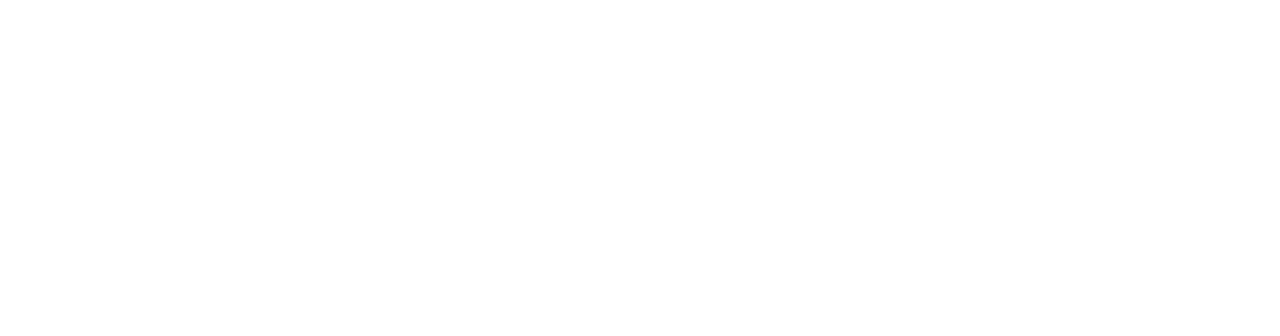
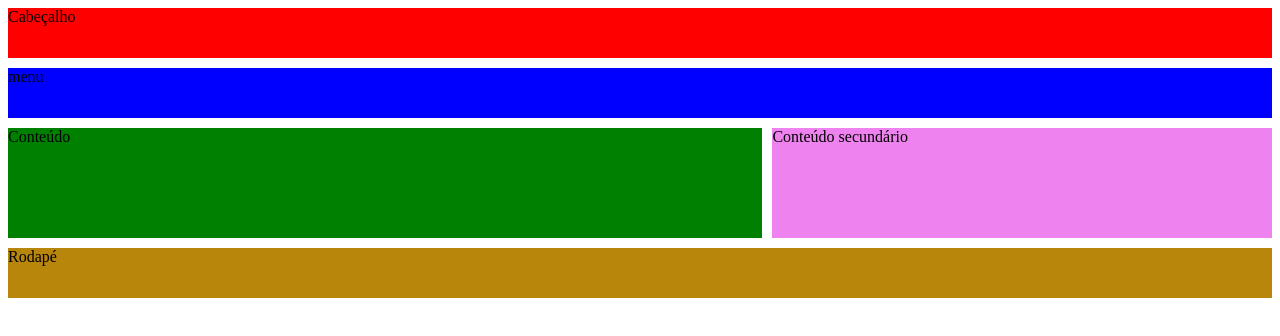
Before and after one commit to andradellos/frontAndradellos1, a plain HTML site: page gridLayout.html in a window 1280 px wide. Drawn offline with Linux system fonts and the light colour scheme.

Commit message:
GridLayout

```diff
--- /dev/null
+++ b/estilogrid.css
@@ -0,0 +1,59 @@
+#principal{
+display: grid;
+/*grid-template-areas: "cabecalho  cabecalho"
+                     "menu       menu"
+                     "conteudo   conteudo-secundario"
+                     "rodape     rodape";*/
+grid-template-rows: repeat(5, 50px) ;
+grid-template-columns:repeat(5, 1fr);
+grid-column-gap: 10px;
+grid-row-gap: 10px;
+
+}
+.cabecalho{
+background: red;
+/*grid-area: cabecalho;*/
+
+grid-row-start: 1;
+grid-row-end: 1;
+grid-column-start: 1;
+grid-column-end: 6;
+
+/*align-self: baseline;
+justify-self: baseline;*/
+
+}
+.menu{
+background-color: blue;
+/*grid-area: menu;*/
+grid-row-start: 2;
+grid-row-end: 2;
+grid-column-start: 1;
+grid-column-end: 6;
+
+}
+.conteudo{
+background-color: green;
+/*grid-area: conteudo;*/
+grid-row-start: 3;
+grid-row-end: 5;
+grid-column-start: 1;
+grid-column-end: 4;
+
+}
+.conteudo-secundario{
+background-color: violet;
+/*grid-area: conteudo-secundario;*/
+grid-row-start: 3;
+grid-row-end: 5;
+grid-column-start:4;
+grid-column-end: 6;
+}
+.rodape{
+background-color: darkgoldenrod;
+/*grid-area: rodape;*/
+grid-row-start: 5;
+grid-row-end: 5;
+grid-column-start:1;
+grid-column-end: 6;
+}
--- a/gridLayout.html
+++ b/gridLayout.html
@@ -4,16 +4,16 @@
     <meta charset="UTF-8">
     <meta name="viewport" content="width=<device-width>, initial-scale=1.0">
     <meta http-equiv="X-UA-Compatible" content="ie=edge">
+    <link rel="stylesheet" href="estilogrid.css">
     <title>Grid Loyout</title>
 </head>
 <body>
     <section id="principal">
-        <header class="cabecalho"></header>
-        <nav class="menu"></nav>
-        <article class="conteudo"></article>
-        <aside class="conteud-secundario"></aside>
-        <footer class="rodape"></footer>
+        <header class="cabecalho">Cabeçalho</header>
+        <nav class="menu">menu</nav>
+        <article class="conteudo">Conteúdo</article>
+        <aside class="conteudo-secundario">Conteúdo secundário</aside>
+        <footer class="rodape">Rodapé</footer>
     </section>
-
 </body>
 </html>
```
